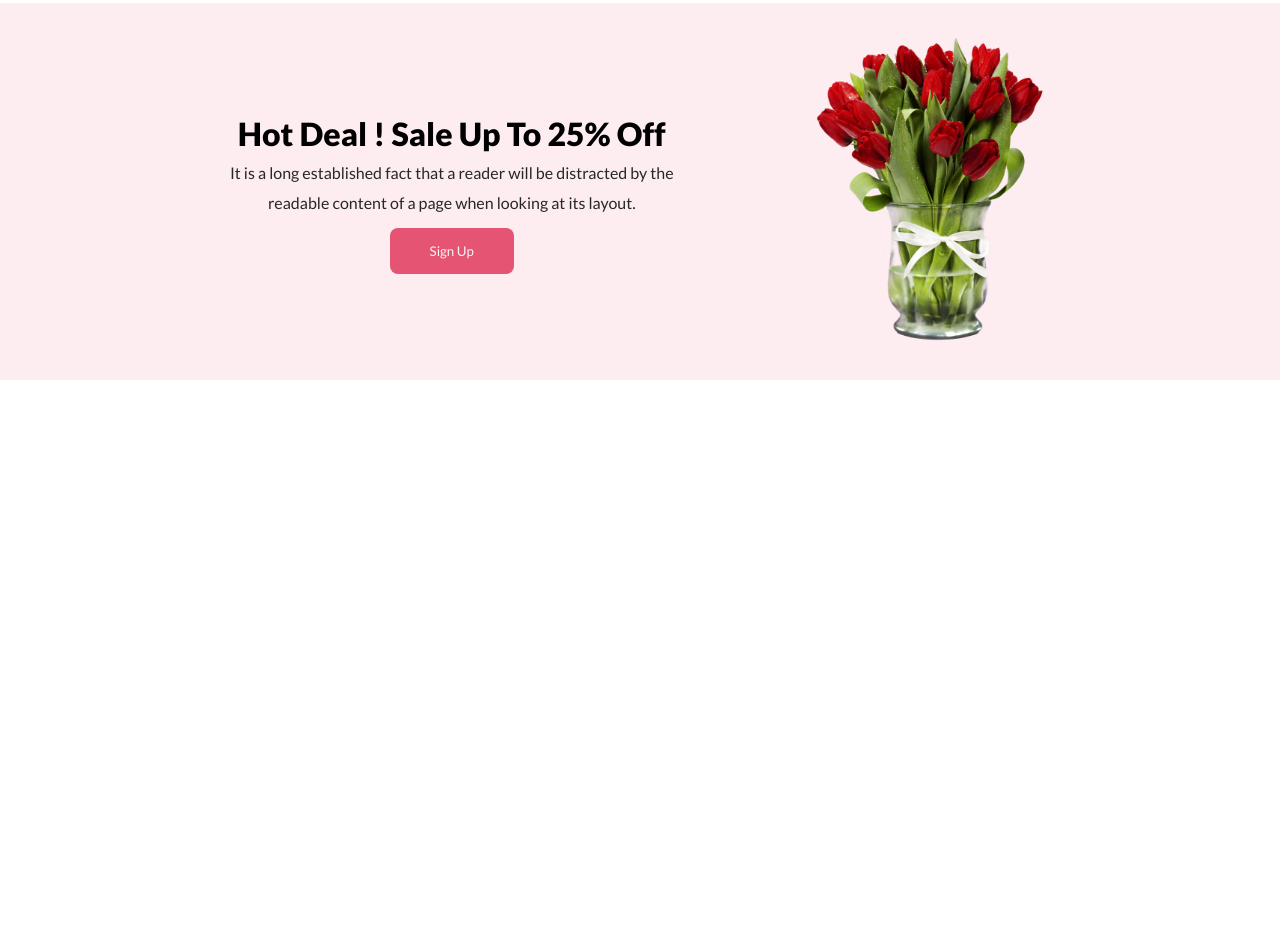
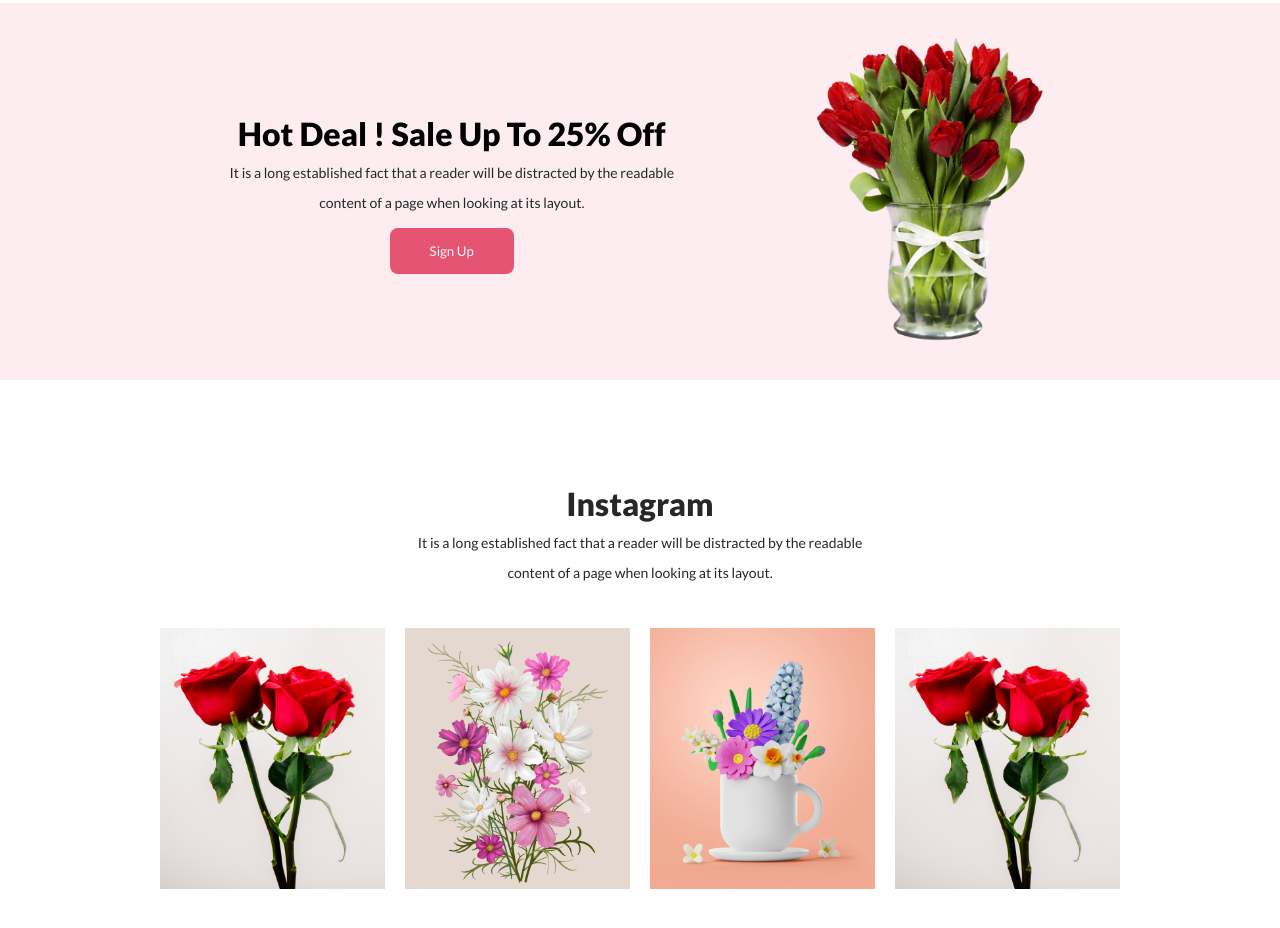
Before and after one commit to swadebsharma6/flower-shop-25, a plain HTML site: page index.html in a window 1280 px wide. Shown: the part 1786-2714 px from the top of the page. Before the commit the page ends 2266 px from the top, so only its background shows below. Drawn offline with Linux system fonts and the light colour scheme.

Commit message:
added istagram section successfully

```diff
--- a/index.html
+++ b/index.html
@@ -91,6 +91,31 @@
           </div>
         </div>
       </section>
+
+      <!-- Instagram section -->
+      <section class="container insta-section">
+        <div class="feature-heading">
+          <h2 class="title">Instagram</h2>
+          <p class="para">
+            It is a long established fact that a reader will be distracted by
+            the readable content of a page when looking at its layout.
+          </p>
+        </div>
+        <div class="insta-container">
+          <div class="insta-img">
+            <img src="/img/Rectangle 6.png" alt="" />
+          </div>
+          <div class="insta-img">
+            <img src="/img/Rectangle 4.png" alt="" />
+          </div>
+          <div class="insta-img">
+            <img src="/img/Rectangle 5.png" alt="" />
+          </div>
+          <div class="insta-img">
+            <img src="/img/Rectangle 6.png" alt="" />
+          </div>
+        </div>
+      </section>
     </main>
   </body>
 </html>
--- a/styles/style.css
+++ b/styles/style.css
@@ -9,7 +9,7 @@
 .para {
   color: rgb(39, 39, 39);
   font-family: Lato;
-  font-size: 16px;
+  font-size: 14px;
   font-weight: 400;
   line-height: 30px;
   letter-spacing: 0%;
@@ -158,3 +158,20 @@ header,
 .container .deal-img img {
   width: 100%;
 }
+
+/* Instagram section styles */
+.insta-section {
+  margin-bottom: 100px;
+}
+.container .insta-container .insta-img {
+  width: 256px;
+  margin: 0 auto;
+}
+.container .insta-container .insta-img img {
+  width: 100%;
+}
+
+.container .insta-container {
+  display: flex;
+  gap: 20px;
+}
```
